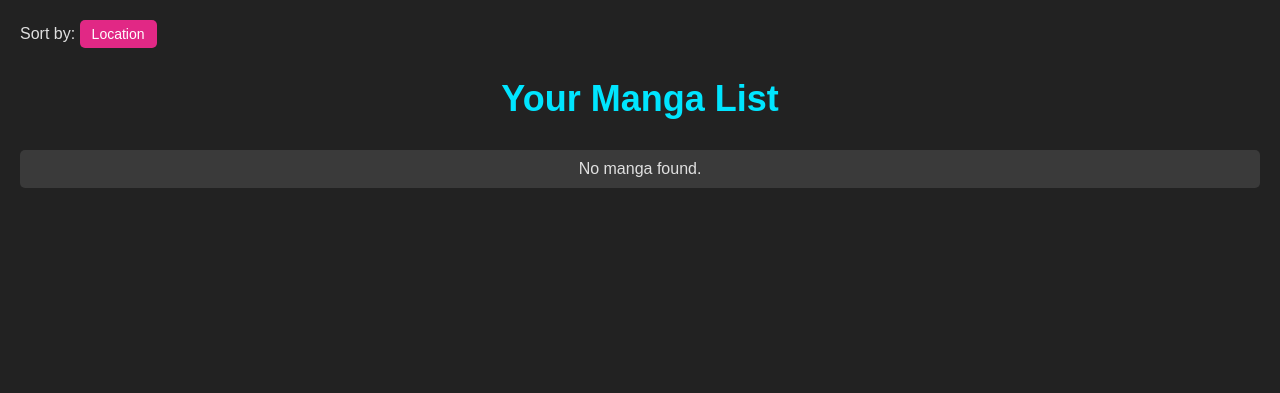
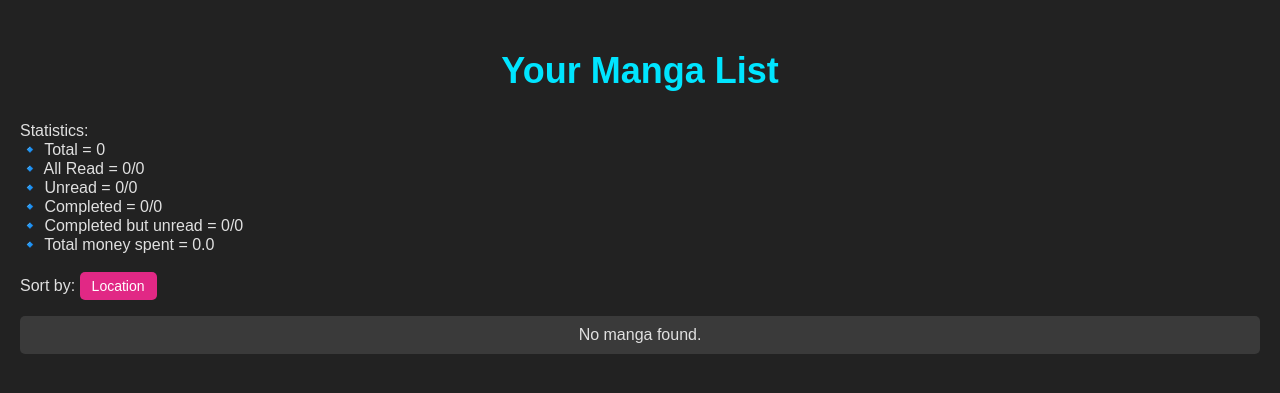
Before and after one commit to ZeroRickMore/MangaKura, a Django app: page /viewManga/ in a window 1280 px wide. Shown: the part 65-458 px from the top of the page. Run offline with Django 5.2, Linux system fonts and the light colour scheme; the visitor is signed in with stand-in values (Sample User, id 1).

Commit message:
Add manga stats in html

```diff
--- a/MangaKura/templates/user_manga_list.html
+++ b/MangaKura/templates/user_manga_list.html
@@ -1,6 +1,18 @@
 {% extends "base.html" %}
 
 {% block content %}
+
+    <h2>Your Manga List</h2>
+
+    Statistics: <br>
+    🔹 Total = {{ stats.total_mangas }} <br>
+    🔹 All Read = {{ stats.read_mangas }}/{{ stats.total_mangas }} <br>
+    🔹 Unread = {{ stats.unread_mangas }}/{{ stats.total_mangas }} <br>
+    🔹 Completed = {{ stats.completed_mangas }}/{{ stats.total_mangas }} <br>
+    🔹 Completed but unread = {{ stats.completed_but_unread_mangas }}/{{ stats.total_mangas }} <br>
+    🔹 Total money spent = {{ stats.total_money_spent }} <br>
+    <br>
+
 
     <!-- Sort by Dropdown -->
     <div class="sort-options">
@@ -8,7 +20,7 @@
         <button onclick="window.location.href='http://localhost:8000/viewManga/sortBy?sort=Location'">Location</button>
     </div>
 
-    <h2>Your Manga List</h2>
+
     <ul>
         {% for manga in user_manga %}
             <li id="centralized-li"><a href="{% url 'manga_detail' manga_id=manga.id %}">{{ manga.manga_title }}</a></li>
```
Also changed, not shown: MangaKura/templates/user_manga_list_location_sorted.html (+11 -0 lines).
